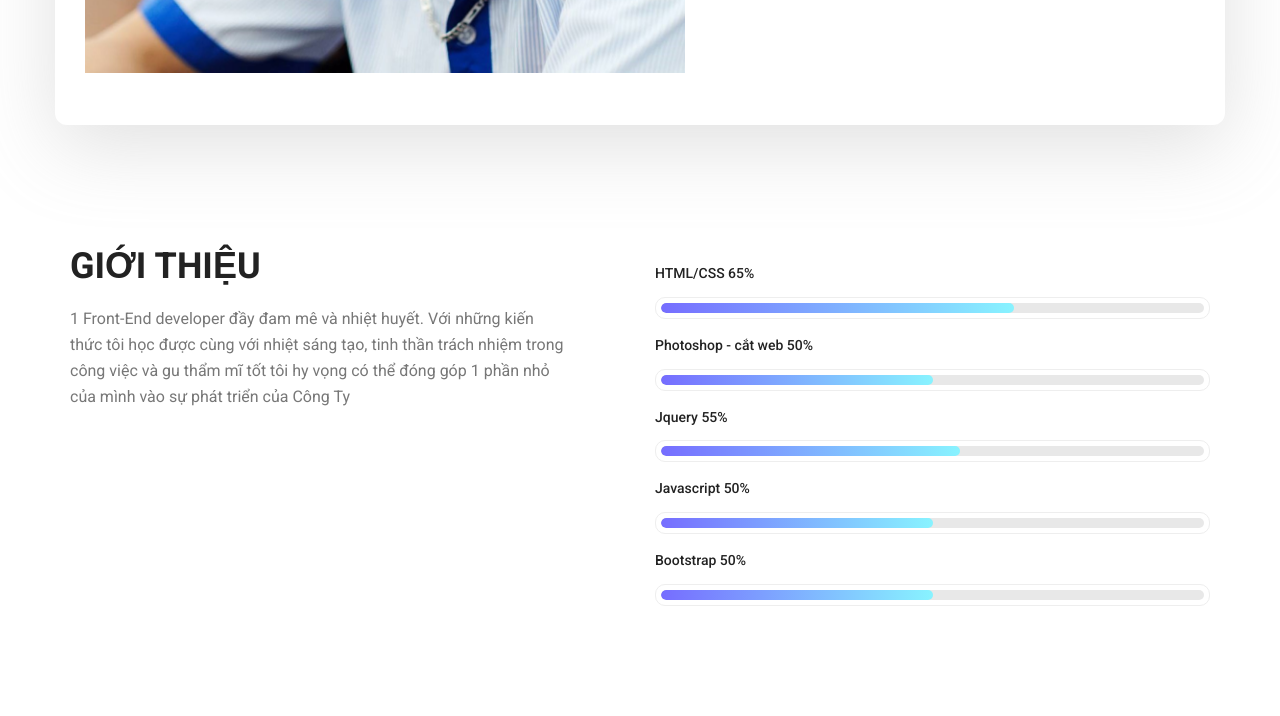
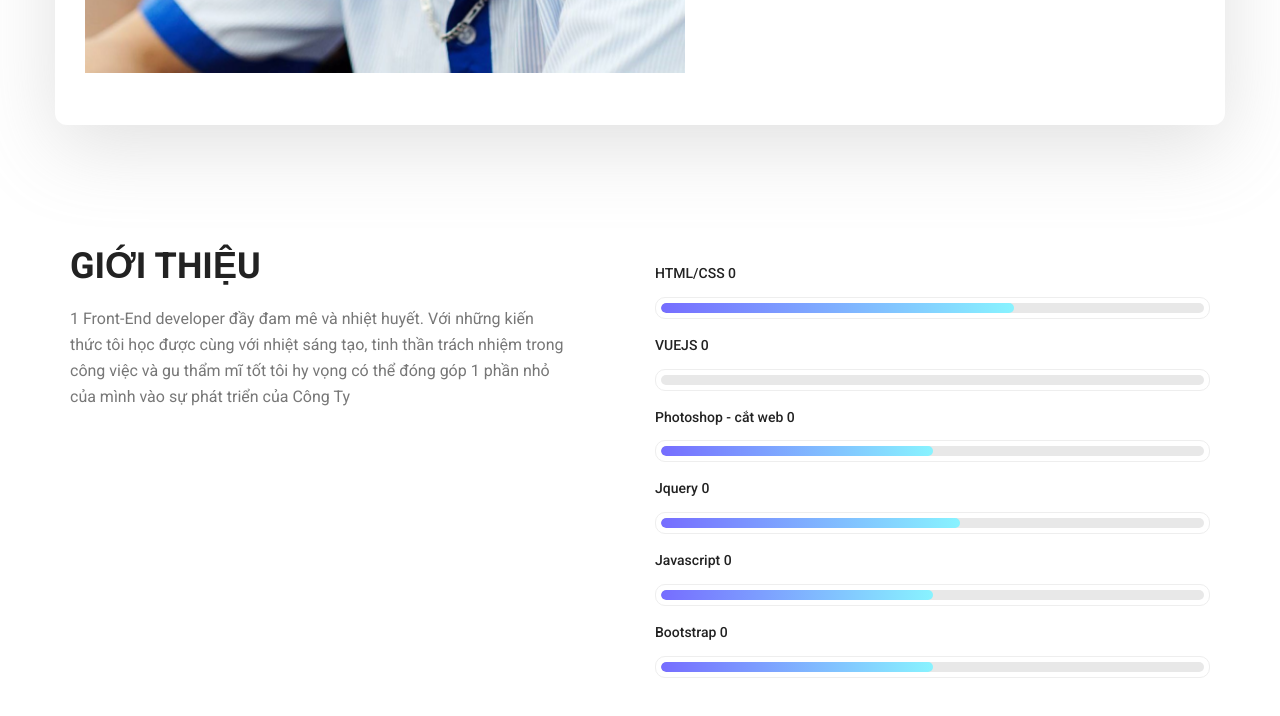
Before and after one commit to vnphu/cv, a website: page index.html in a window 1280 px wide. Shown: the part 835-1551 px from the top of the page. Drawn offline with Linux system fonts and the light colour scheme.

Commit message:
Update index.html

```diff
--- a/index.html
+++ b/index.html
@@ -81,15 +81,23 @@
         				<div class="tools_expert">
         					<div class="skill_main">
 								<div class="skill_item">
-									<h4>HTML/CSS <span class="counter">65</span>%</h4>
+									<h4>HTML/CSS <span class="counter"></span></h4>
 									<div class="progress_br">
 										<div class="progress">
 											<div class="progress-bar" role="progressbar" aria-valuenow="65" aria-valuemin="0" aria-valuemax="100"></div>
 										</div>
 									</div>
 								</div>
+							<div class="skill_item">
+									<h4>VUEJS <span class="counter"></span></h4>
+									<div class="progress_br">
+										<div class="progress">
+											<div class="progress-bar" role="progressbar" aria-valuenow="60 aria-valuemin="0" aria-valuemax="100"></div>
+										</div>
+									</div>
+								</div>
 								<div class="skill_item">
-									<h4>Photoshop - cắt web <span class="counter">50</span>%</h4>
+									<h4>Photoshop - cắt web <span class="counter"></span></h4>
 									<div class="progress_br">
 										<div class="progress">
 											<div class="progress-bar" role="progressbar" aria-valuenow="50" aria-valuemin="0" aria-valuemax="100"></div>
@@ -97,7 +105,7 @@
 									</div>
 								</div>
 								<div class="skill_item">
-									<h4>Jquery <span class="counter">55</span>%</h4>
+									<h4>Jquery <span class="counter"></span></h4>
 									<div class="progress_br">
 										<div class="progress">
 											<div class="progress-bar" role="progressbar" aria-valuenow="55" aria-valuemin="0" aria-valuemax="100"></div>
@@ -105,7 +113,7 @@
 									</div>
 								</div>
 								<div class="skill_item">
-									<h4>Javascript <span class="counter">50</span>%</h4>
+									<h4>Javascript <span class="counter"></span></h4>
 									<div class="progress_br">
 										<div class="progress">
 											<div class="progress-bar" role="progressbar" aria-valuenow="50" aria-valuemin="0" aria-valuemax="100"></div>
@@ -113,7 +121,7 @@
 									</div>
 								</div>
 								<div class="skill_item">
-									<h4>Bootstrap <span class="counter">50</span>%</h4>
+									<h4>Bootstrap <span class="counter"></span></h4>
 									<div class="progress_br">
 										<div class="progress">
 											<div class="progress-bar" role="progressbar" aria-valuenow="50" aria-valuemin="0" aria-valuemax="100"></div>
```
